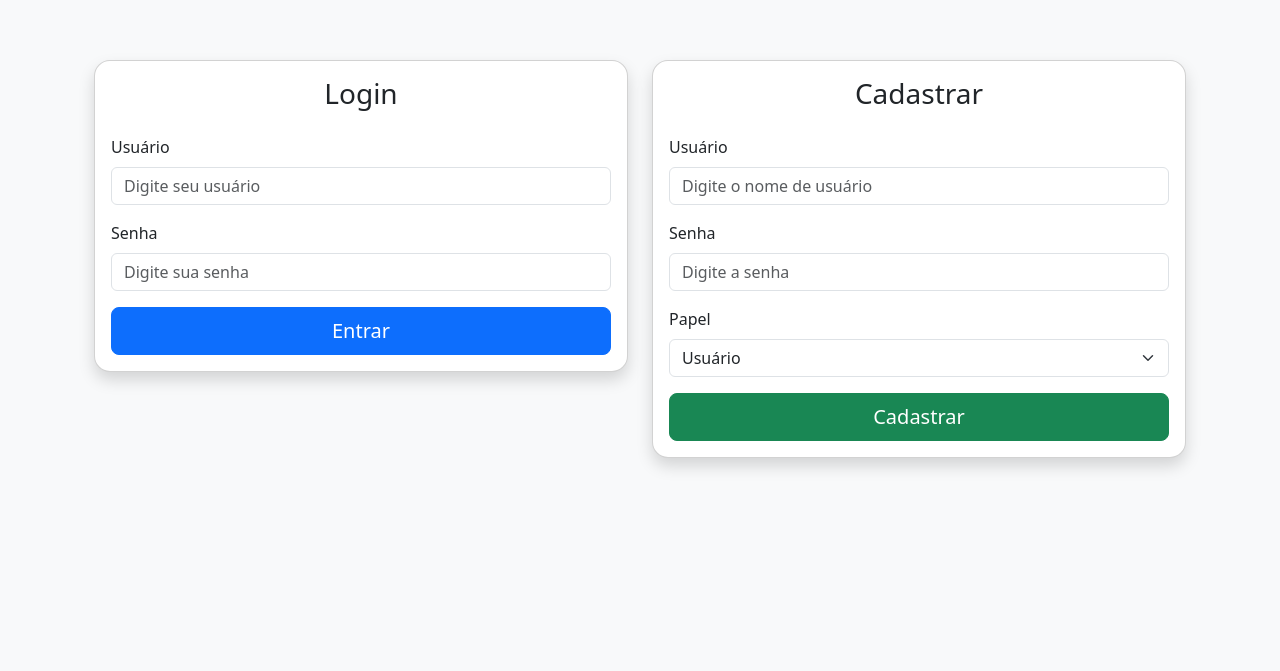
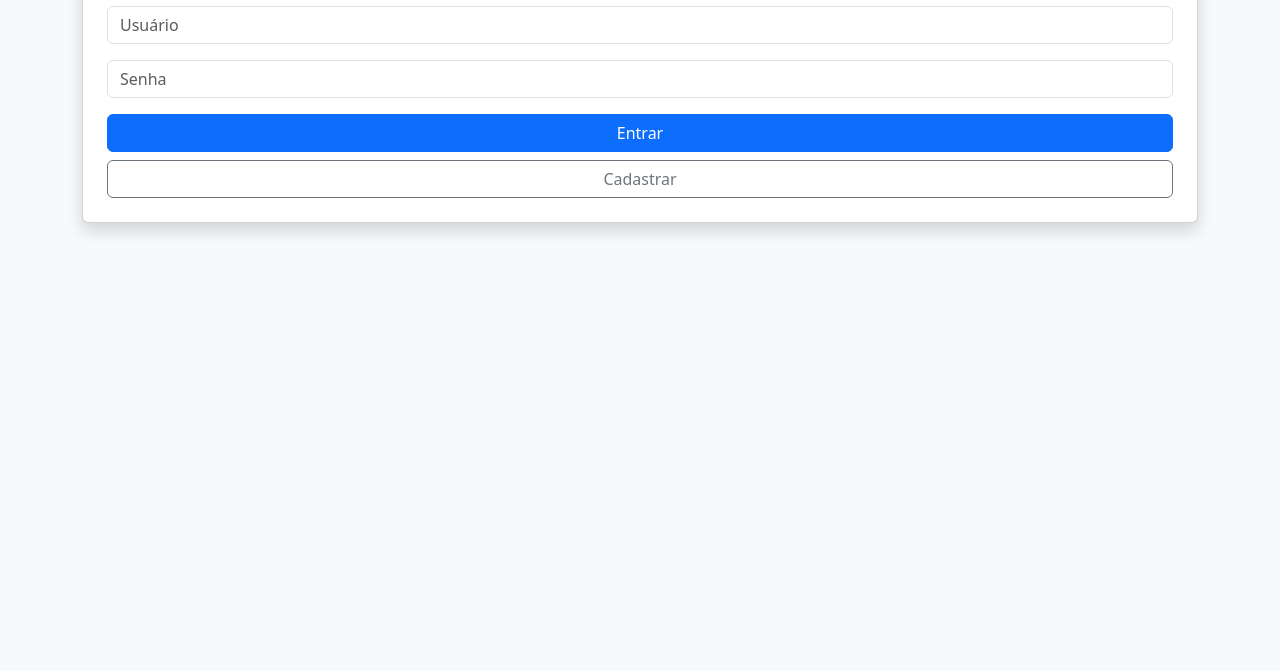
Before and after one commit to itamarHenrique/agencia-marketing-digital, a plain HTML site: page frontend/index.html in a window 1280 px wide. Shown: the part 129-800 px from the top of the page. Drawn offline with nearby package versions, Linux system fonts and the light colour scheme.

Commit message:
feat: botão de cadastro, que ao clicar vai aparecer o card para cadastro.

```diff
--- a/frontend/index.html
+++ b/frontend/index.html
@@ -9,70 +9,40 @@
 </head>
 <body class="bg-light">
 
-  <!-- Container centralizado verticalmente -->
-  <div class="container d-flex justify-content-center align-items-center vh-100">
-    <div class="row w-100">
-
+  <div class="container mt-5">
     <!-- Card de Login -->
-      <div class="col-md-6 mb-4">
-        <div class="card shadow rounded-4">
-          <div class="card-body">
-            <h3 class="card-title text-center mb-4">Login</h3>
-
-            <!-- Campo Usuário -->
+    <div class="card shadow p-4">
+      <h2 class="text-center mb-4">Login</h2>
       <div class="mb-3">
-              <label for="login-username" class="form-label">Usuário</label>
-              <input type="text" id="login-username" class="form-control" placeholder="Digite seu usuário">
+        <input type="text" class="form-control" id="login-username" placeholder="Usuário">
+      </div>
+      <div class="mb-3">
+        <input type="password" class="form-control" id="login-password" placeholder="Senha">
+      </div>
+      <button class="btn btn-primary w-100 mb-2" onclick="login()">Entrar</button>
+      <button class="btn btn-outline-secondary w-100" onclick="mostrarCadastro()">Cadastrar</button>
     </div>
 
-            <!-- Campo Senha -->
-            <div class="mb-3">
-              <label for="login-password" class="form-label">Senha</label>
-              <input type="password" id="login-password" class="form-control" placeholder="Digite sua senha">
-            </div>
-
-            <!-- Botão de Login -->
-            <div class="d-grid">
-              <button class="btn btn-primary btn-lg" onclick="login()">Entrar</button>
-            </div>
-          </div>
-        </div>
-      </div>
 
       <!-- Card de Cadastro -->
-      <div class="col-md-6 mb-4">
-        <div class="card shadow rounded-4">
-          <div class="card-body">
-            <h3 class="card-title text-center mb-4">Cadastrar</h3>
-
-            <!-- Campo Usuário -->
+      <div id="cadastro-container" class="card shadow p-4 mt-4 d-none">
+      <h2 class="text-center mb-4">Cadastrar</h2>
       <div class="mb-3">
-              <label for="register-username" class="form-label">Usuário</label>
-              <input type="text" id="register-username" class="form-control" placeholder="Digite o nome de usuário">
+        <input type="text" class="form-control" id="register-username" placeholder="Usuário">
       </div>
-
-            <!-- Campo Senha -->
       <div class="mb-3">
-              <label for="register-password" class="form-label">Senha</label>
-              <input type="password" id="register-password" class="form-control" placeholder="Digite a senha">
+        <input type="password" class="form-control" id="register-password" placeholder="Senha">
       </div>
-
-            <!-- Seleção de Papel -->
       <div class="mb-3">
-              <label for="register-role" class="form-label">Papel</label>
-              <select id="register-role" class="form-select">
+        <select class="form-select" id="register-role">
           <option value="user">Usuário</option>
           <option value="admin">Administrador</option>
         </select>
       </div>
-
-            <!-- Botão de Cadastro -->
-            <div class="d-grid">
-              <button class="btn btn-success btn-lg" onclick="cadastrar()">Cadastrar</button>
+      <button class="btn btn-success w-100" onclick="cadastrar()">Cadastrar</button>
     </div>
   </div>
-        </div>
-      </div>
+
 
     </div>
   </div>
@@ -123,6 +93,15 @@
         alert(data.detail || "Erro no registro");
       }
     }
+
+
+    // Mostra ou esconde o formulário de cadastro
+    function mostrarCadastro() {
+      const cadastro = document.getElementById("cadastro-container");
+      cadastro.classList.toggle("d-none");
+    }
+
+
   </script>
 
   <!-- Importa scripts JS do Bootstrap -->
```
Lines whose indentation alone changed are shown as unchanged.
